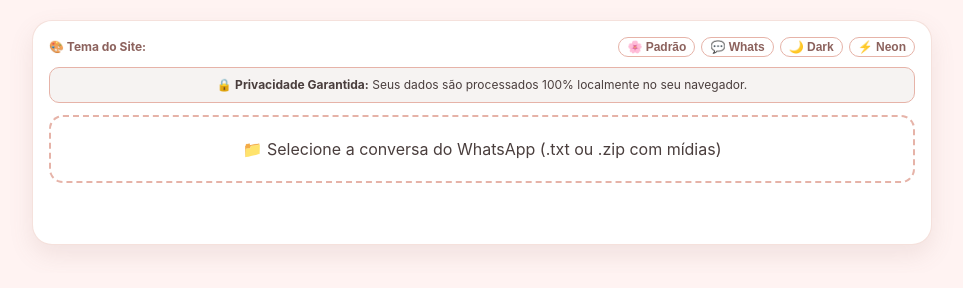
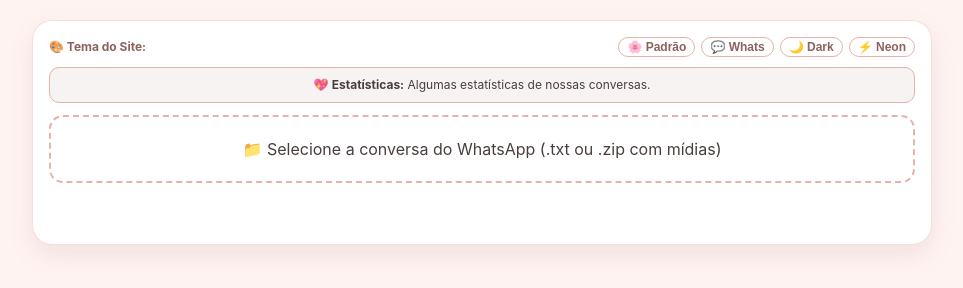
Before and after one commit to Fabricioxp/Vaga-lumes, a plain HTML site: page index.html in a window 1280 px wide. Shown: the whole page, without its empty margins (158-1121 px from the left). Drawn offline with nearby package versions, Linux system fonts and the light colour scheme.

Commit message:
Update privacy message to statistics information

```diff
--- a/index.html
+++ b/index.html
@@ -249,7 +249,7 @@
       </div>
 
       <div style="background: rgba(140, 98, 93, 0.08); border: 1px solid var(--border-color); padding: 8px 12px; border-radius: 10px; font-size: 0.75rem; text-align: center; margin-bottom: 12px;">
-        🔒 <b>Privacidade Garantida:</b> Seus dados são processados 100% localmente no seu navegador.
+        💖 <b>Estatísticas:</b> Algumas estatísticas de nossas conversas.
       </div>
 
       <div class="file-dropzone" id="dropzoneBox">
```
